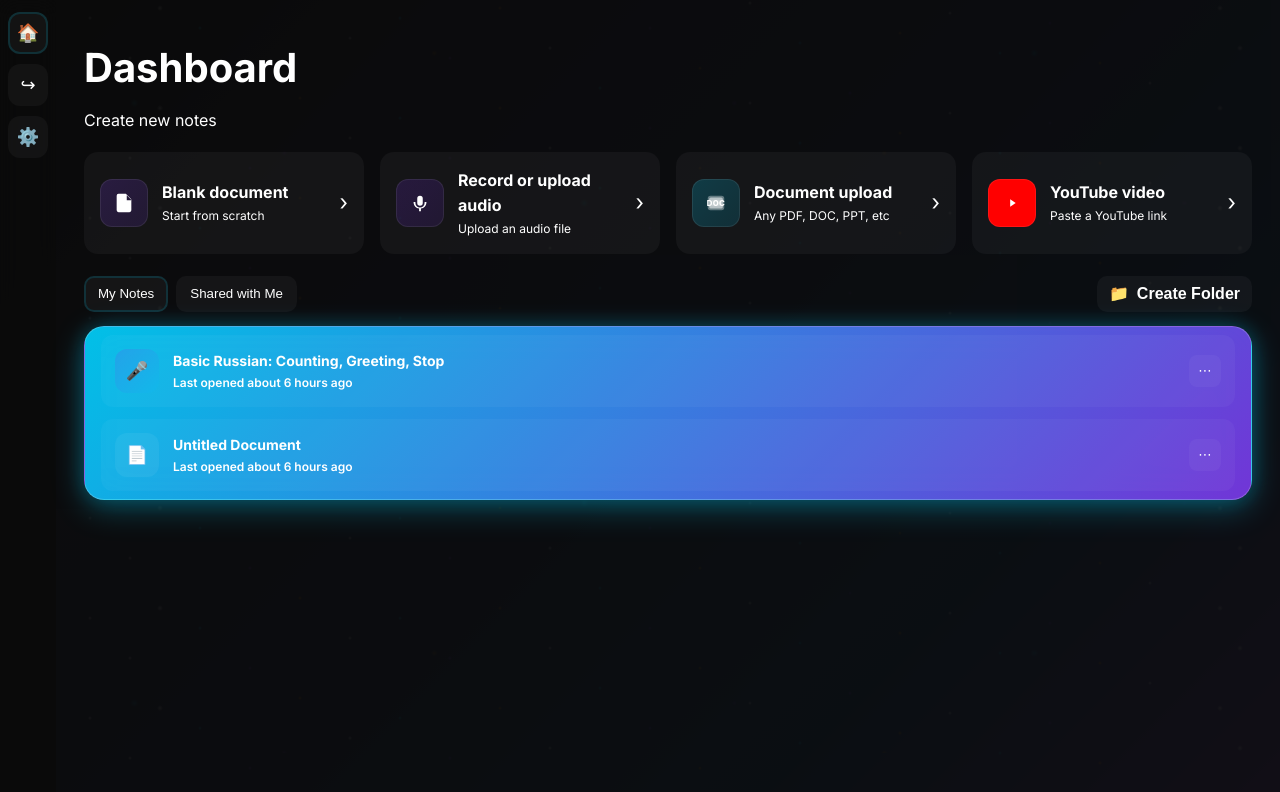
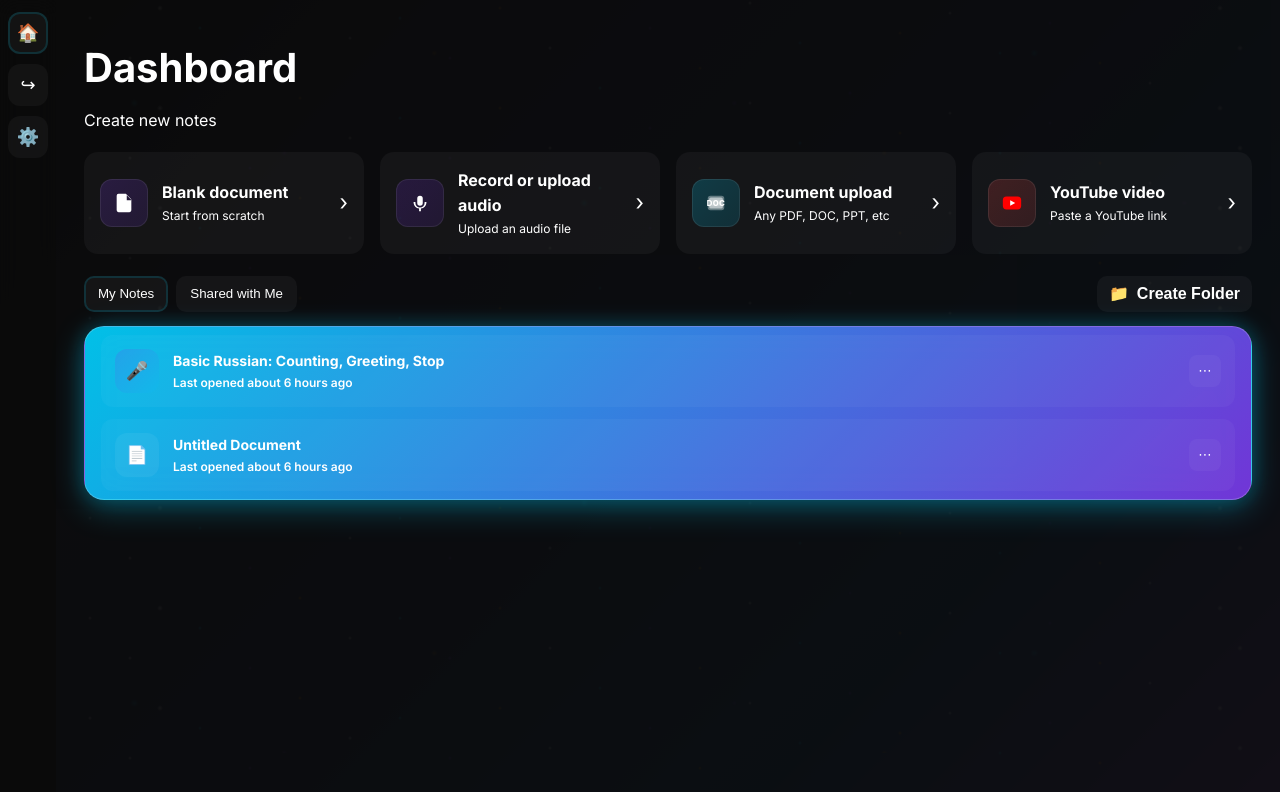
Before and after one commit to AhmetzhanDev/SpeakApper-web, a Vue app: page /dashboard in a window 1280 px wide. Shown: the top 792 px of the page. Built offline with nearby package versions, Linux system fonts and the light colour scheme.

Commit message:
ui(dashboard): YouTube quick-action icon matches original (white play on red rounded rectangle)

```diff
--- a/src/Dashboard.vue
+++ b/src/Dashboard.vue
@@ -42,7 +42,8 @@
             </svg>
             <!-- YouTube -->
             <svg v-else viewBox="0 0 24 24" aria-hidden="true" class="yt-svg">
-              <polygon points="10,8 16,12 10,16"/>
+              <rect x="2" y="5" width="20" height="14" rx="4" ry="4" fill="#FF0000"/>
+              <polygon points="10,9 15.5,12 10,15" fill="#FFFFFF"/>
             </svg>
           </div>
           <div class="qa-body">
@@ -154,11 +155,14 @@ export default {
 .c-purple { background: linear-gradient(135deg,#7c3aed33,#7c3aed22); }
 .c-violet { background: linear-gradient(135deg,#6d28d933,#6d28d922); }
 .c-blue   { background: linear-gradient(135deg,#00d4ff33,#00d4ff22); }
-.c-red    { background: #ff0000; }
+.c-red    { background: linear-gradient(135deg,#ef444433,#ef444422); }
 
 /* SVGs inside icons */
 .qa-ico svg { width:22px; height:22px; display:block; }
-.qa-ico path, .qa-ico polygon, .qa-ico rect { fill:#fff; }
+.qa-ico path { fill:#fff; }
+.qa-ico rect { fill:#fff; }
+.qa-ico.yt rect { fill:#FF0000; }
+.qa-ico.yt polygon { fill:#FFFFFF; }
 .qa-ico.doc .pill { fill: rgba(255,255,255,.2); }
 .qa-ico .doc-text { fill:#fff; font-weight:800; font-size:8.5px; font-family: ui-sans-serif, -apple-system, Segoe UI, Roboto, Helvetica, Arial, "Apple Color Emoji", "Segoe UI Emoji"; letter-spacing:.4px; dominant-baseline: middle; }
 .qa-ico.yt .yt-svg { filter: drop-shadow(0 0 0 rgba(0,0,0,0)); }
```
